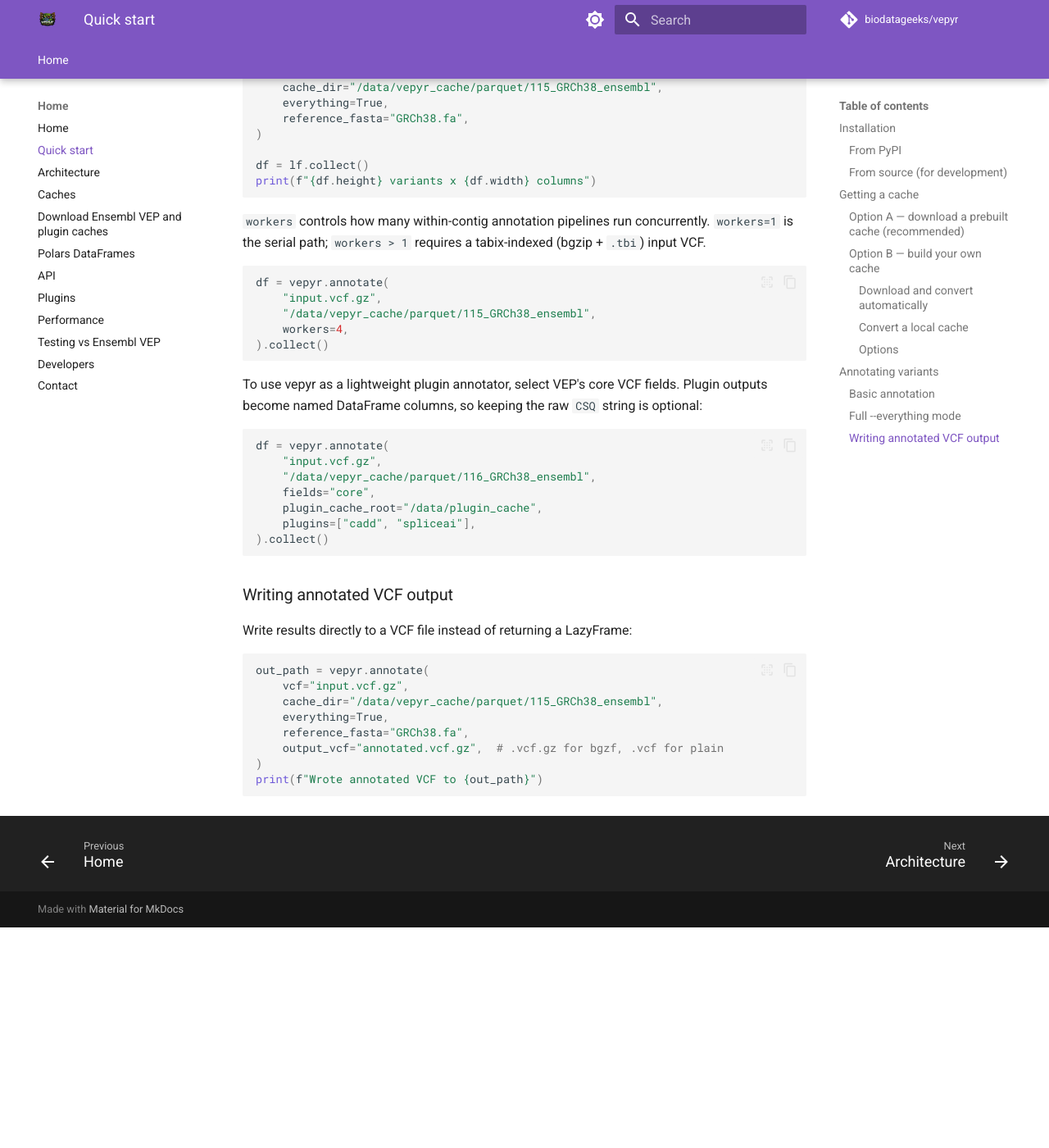
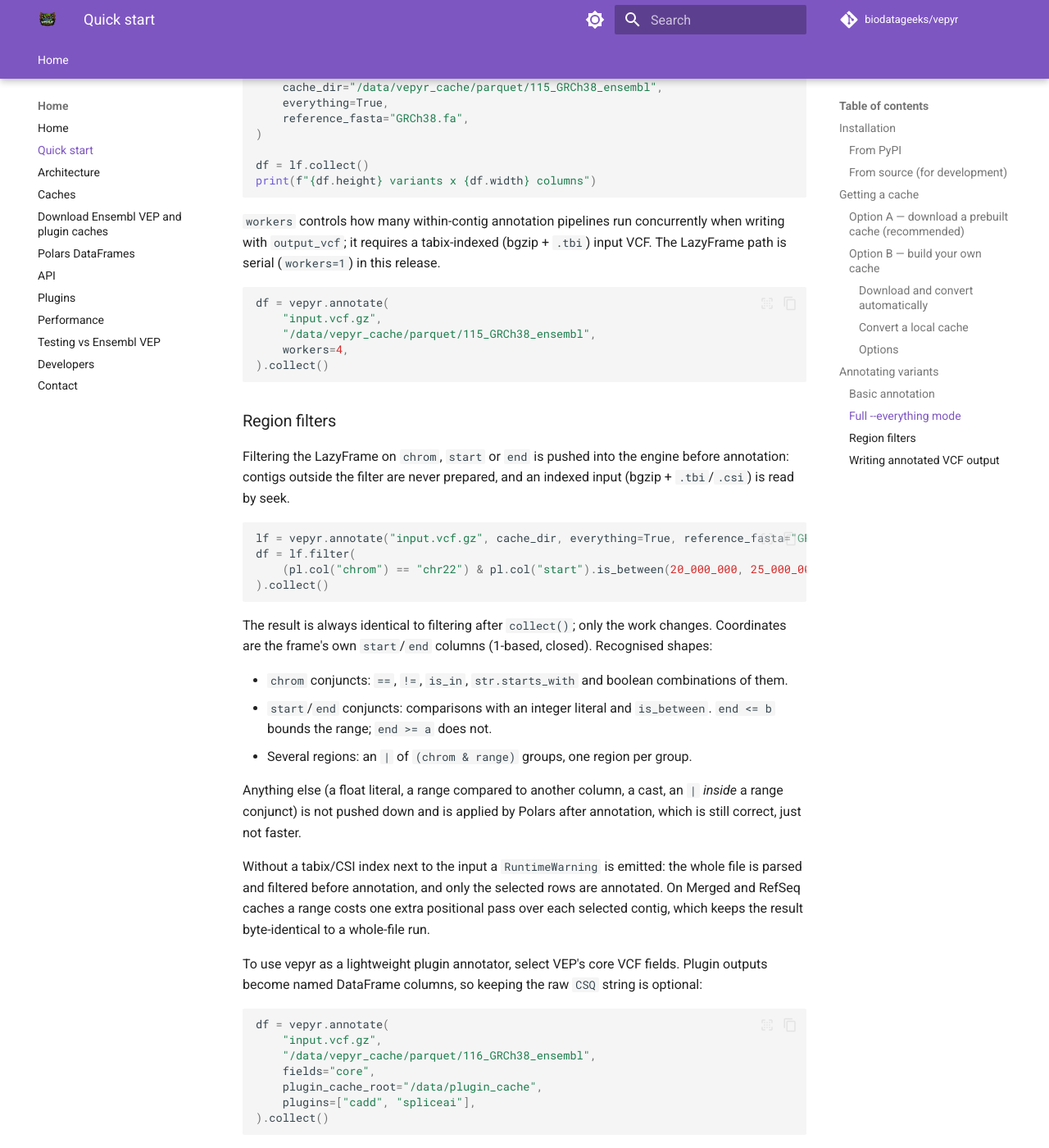
Before and after one commit to biodatageeks/vepyr, an MkDocs documentation site: the page built from docs/quickstart.md, in a window 1280 px wide and 1400 px high, scrolled down 3412 px. Shown: the whole window at 82% size. Built offline with MkDocs 1.6.1 and Material for MkDocs 9.7.7, drawn with Linux system fonts in a browser that asks for light colours; comment, search, counter and statistics services are not loaded; before the commit the page ends 4543 px from its top, so only the background shows below that.

Commit message:
docs: region filters on the LazyFrame path and the workers scope
Co-Authored-By: Claude Fable 5.1 <noreply@anthropic.com>
Claude-Session: https://claude.ai/code/session_01KZih2F3TyqxHhEGcZMovZL

````diff
--- a/docs/quickstart.md
+++ b/docs/quickstart.md
@@ -187,8 +187,9 @@ print(f"{df.height} variants x {df.width} columns")
 ```
 
 `workers` controls how many within-contig annotation pipelines run
-concurrently. `workers=1` is the serial path; `workers > 1` requires a
-tabix-indexed (bgzip + `.tbi`) input VCF.
+concurrently when writing with `output_vcf`; it requires a tabix-indexed
+(bgzip + `.tbi`) input VCF. The LazyFrame path is serial (`workers=1`) in
+this release.
 
 ```python
 df = vepyr.annotate(
@@ -197,6 +198,39 @@ df = vepyr.annotate(
     workers=4,
 ).collect()
 ```
+
+### Region filters
+
+Filtering the LazyFrame on `chrom`, `start` or `end` is pushed into the
+engine before annotation: contigs outside the filter are never prepared, and
+an indexed input (bgzip + `.tbi`/`.csi`) is read by seek.
+
+```python
+lf = vepyr.annotate("input.vcf.gz", cache_dir, everything=True, reference_fasta="GRCh38.fa")
+df = lf.filter(
+    (pl.col("chrom") == "chr22") & pl.col("start").is_between(20_000_000, 25_000_000)
+).collect()
+```
+
+The result is always identical to filtering after `collect()`; only the work
+changes. Coordinates are the frame's own `start`/`end` columns (1-based,
+closed). Recognised shapes:
+
+- `chrom` conjuncts: `==`, `!=`, `is_in`, `str.starts_with` and boolean
+  combinations of them.
+- `start`/`end` conjuncts: comparisons with an integer literal and
+  `is_between`. `end <= b` bounds the range; `end >= a` does not.
+- Several regions: an `|` of `(chrom & range)` groups, one region per group.
+
+Anything else (a float literal, a range compared to another column, a cast,
+an `|` *inside* a range conjunct) is not pushed down and is applied by Polars
+after annotation, which is still correct, just not faster.
+
+Without a tabix/CSI index next to the input a `RuntimeWarning` is emitted:
+the whole file is parsed and filtered before annotation, and only the
+selected rows are annotated. On Merged and RefSeq caches a range costs one
+extra positional pass over each selected contig, which keeps the result
+byte-identical to a whole-file run.
 
 To use vepyr as a lightweight plugin annotator, select VEP's core VCF fields.
 Plugin outputs become named DataFrame columns, so keeping the raw `CSQ` string
````
Also changed, not shown: docs/performance.md (+2 -1 lines), src/vepyr/__init__.py (+13 -3 lines).
